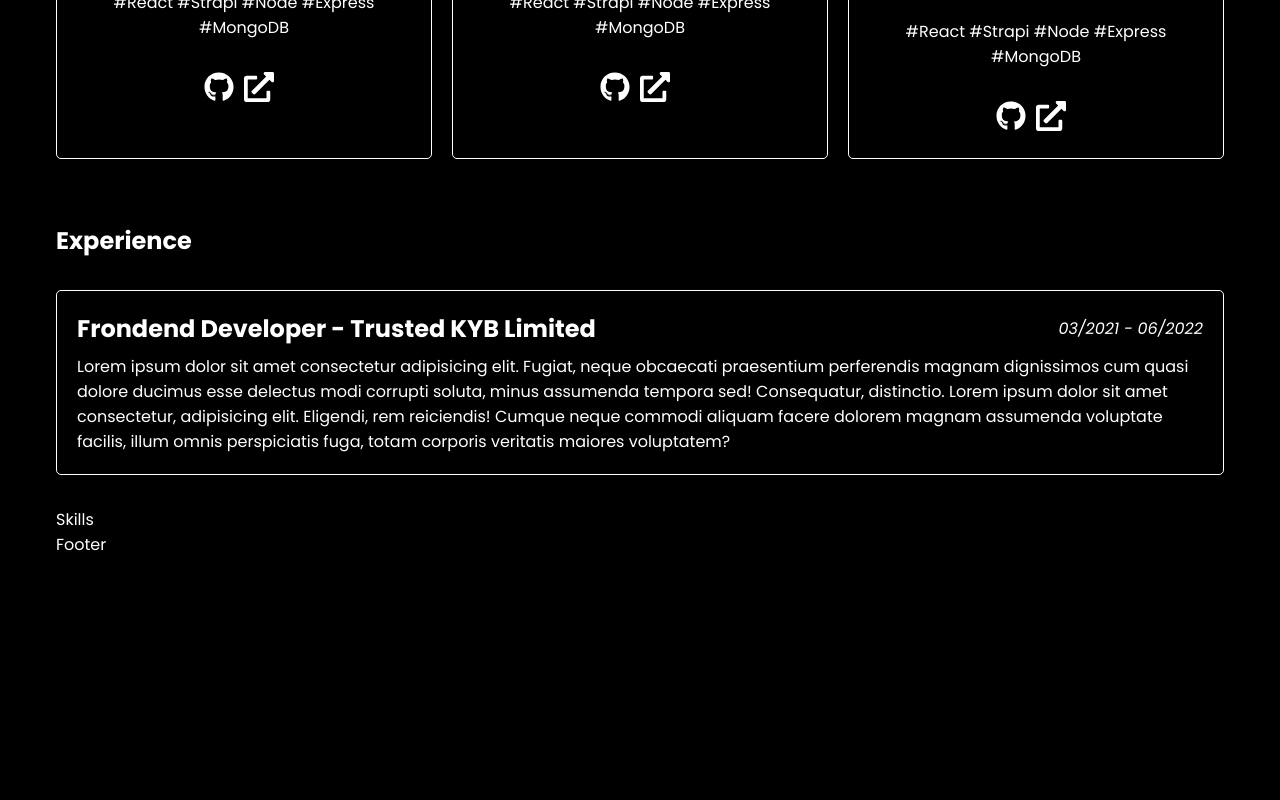
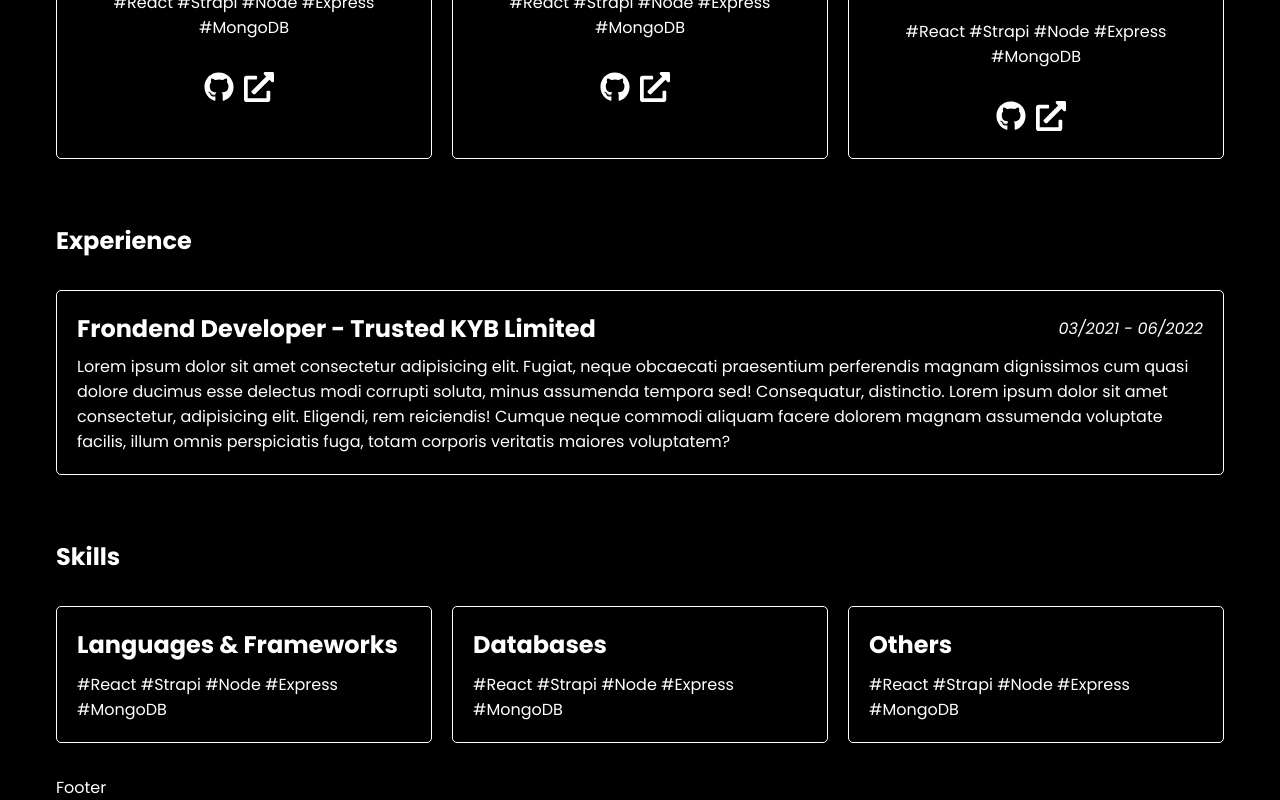
Before and after one commit to shehabshalan/minimal-react-portfolio, a React (Vite) app: page / in a window 1280 px wide. Shown: the part 827-1627 px from the top of the page. Before the commit the page ends 1384 px from the top, so only its background shows below. Built offline with nearby package versions, Linux system fonts and the light colour scheme.

Commit message:
skills section completed

```diff
--- a/src/components/Skills/Skills.css
+++ b/src/components/Skills/Skills.css
@@ -0,0 +1,33 @@
+.skills {
+  margin-top: 4rem;
+  margin-bottom: 2rem;
+  width: 100%;
+  max-width: 1200px;
+}
+
+.skills-container-grid {
+  margin-top: 2rem;
+  display: grid;
+  grid-template-columns: repeat(auto-fill, minmax(300px, 1fr));
+  grid-gap: 20px;
+}
+
+.skills-container-grid .skills-card {
+  border-radius: 5px;
+  padding: 20px;
+  transition: all 0.2s ease-in-out;
+  border-radius: 5px;
+  border: 1px solid;
+  position: relative;
+  overflow: hidden;
+}
+
+.skills-container-grid .skills-card:hover {
+  transform: translateY(-5px);
+}
+
+.skills-container-grid .skills-card .skills-title {
+  font-size: 1.5rem;
+  font-weight: bold;
+  margin-bottom: 10px;
+}
--- a/src/components/Skills/Skills.jsx
+++ b/src/components/Skills/Skills.jsx
@@ -1,7 +1,25 @@
 import React from "react";
 import "./Skills.css";
 const Skills = () => {
-  return <div>Skills</div>;
+  return (
+    <section className="skills">
+      <h1>Skills</h1>
+      <div className="skills-container-grid">
+        <div className="skills-card">
+          <h3 className="skills-title">Languages & Frameworks</h3>
+          <p className="skills-stack">#React #Strapi #Node #Express #MongoDB</p>
+        </div>
+        <div className="skills-card">
+          <h3 className="skills-title">Databases</h3>
+          <p className="skills-stack">#React #Strapi #Node #Express #MongoDB</p>
+        </div>
+        <div className="skills-card">
+          <h3 className="skills-title">Others</h3>
+          <p className="skills-stack">#React #Strapi #Node #Express #MongoDB</p>
+        </div>
+      </div>
+    </section>
+  );
 };
 
 export default Skills;
```
